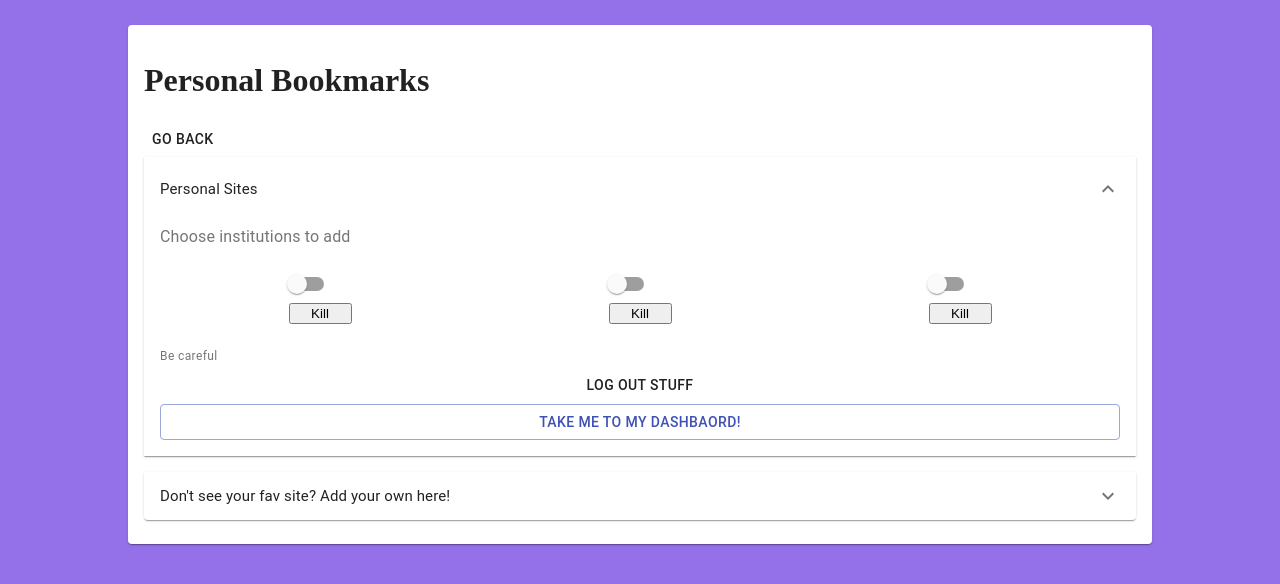
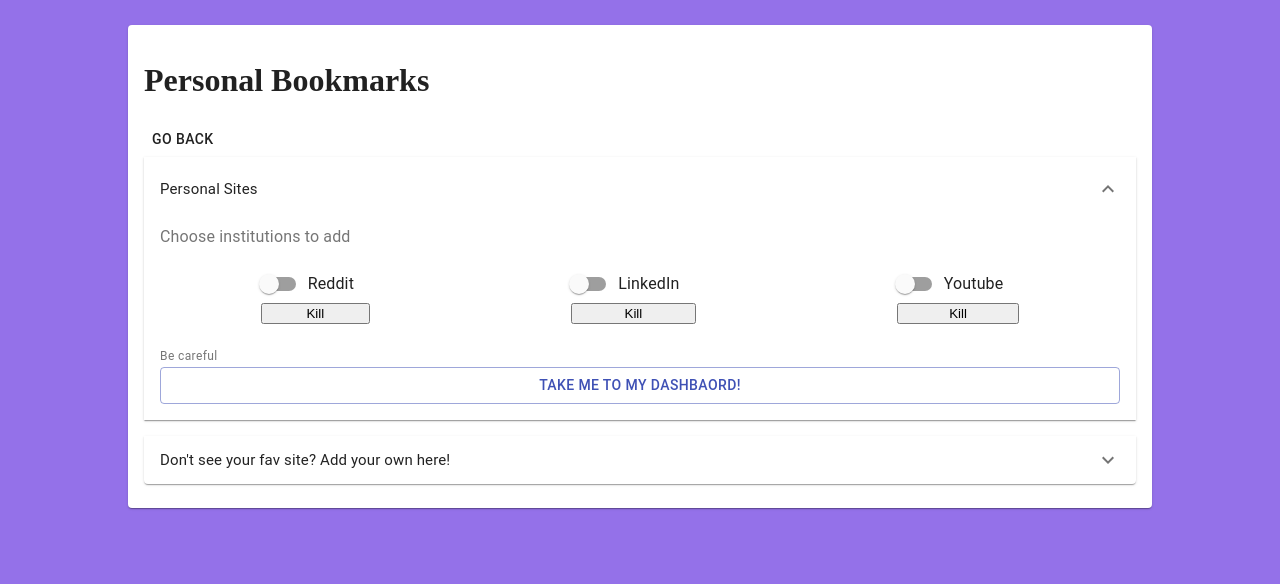
Before and after one commit to diaz4674/BookMark, a React (Create React App) app in the folder FE-BookMark/: page /personalSelect in a window 1280 px wide. Shown: the top 584 px of the page. Built offline with nearby package versions, Linux system fonts and the light colour scheme.

Commit message:
posting to personal endpoint works

```diff
--- a/FE-BookMark/src/components/Personal.js
+++ b/FE-BookMark/src/components/Personal.js
@@ -14,6 +14,8 @@ import DialogActions from "@material-ui/core/DialogActions";
 import DialogContent from "@material-ui/core/DialogContent";
 import DialogContentText from "@material-ui/core/DialogContentText";
 import DialogTitle from "@material-ui/core/DialogTitle";
+import {setPersonal} from "../actions"
+import { withRouter } from "react-router-dom";
 
 const useStyles = makeStyles(theme => ({
   formContainer: {
@@ -62,26 +64,16 @@ const Personal = props => {
     }
   };
 
-  // const refreshPage = () => {
-  //   // setRenderBack = !reRender;
-  //   // setreRender(setRenderBack);
-
-  //   }
-  // };
-
   const destroyHandler = destroySite => {
     props.deleteSite(destroySite);
     props.reRenderHandler();
   };
 
-  const submitHandler = e => {
-    e.preventDefault();
-    console.log(newSite);
+  const dashboardRedirect = async() => {
+    await props.setPersonal(newSite)
+    props.history.push('/dashboard')
+
   };
-
-  // useEffect(() => {
-  //   console.log("hi");
-  // }, [destroyHandler]);
 
   return (
     <FormControl component="fieldset" className={classes.formContainer}>
@@ -99,7 +91,7 @@ const Personal = props => {
                       value={site.value}
                     />
                   }
-                  label={site.name}
+                  label={site.personalName}
                 />
                 <button onClick={() => destroyHandler(site)}>Kill</button>
               </FormGroup>
@@ -108,7 +100,6 @@ const Personal = props => {
         })}
       </div>
       <FormHelperText>Be careful</FormHelperText>
-      <Button onClick={submitHandler}>Log out stuff</Button>
       <Button variant="outlined" color="primary" onClick={handleClickOpen}>
         Take me to my Dashbaord!
       </Button>
@@ -130,7 +121,7 @@ const Personal = props => {
           <Button onClick={handleClose} color="primary">
             Not yet
           </Button>
-          <Button onClick={handleClose} color="primary" autoFocus>
+          <Button onClick={dashboardRedirect} color="primary" autoFocus>
             Yes, all set!
           </Button>
         </DialogActions>
@@ -145,7 +136,10 @@ const mapStateToProps = state => {
   };
 };
 
-export default connect(
-  mapStateToProps,
-  { deleteSite }
-)(Personal);
+export default withRouter (
+  connect(
+    mapStateToProps,
+    { deleteSite,
+      setPersonal }
+  )(Personal)
+);
--- a/FE-BookMark/src/components/Shopping.js
+++ b/FE-BookMark/src/components/Shopping.js
@@ -55,7 +55,7 @@ const Shopping = props => {
 
   const redirect = async() => {
     await props.setStores(newShop)
-    // props.history.push('./personalSelect')
+    props.history.push('./personalSelect')
   }
 
 
```
